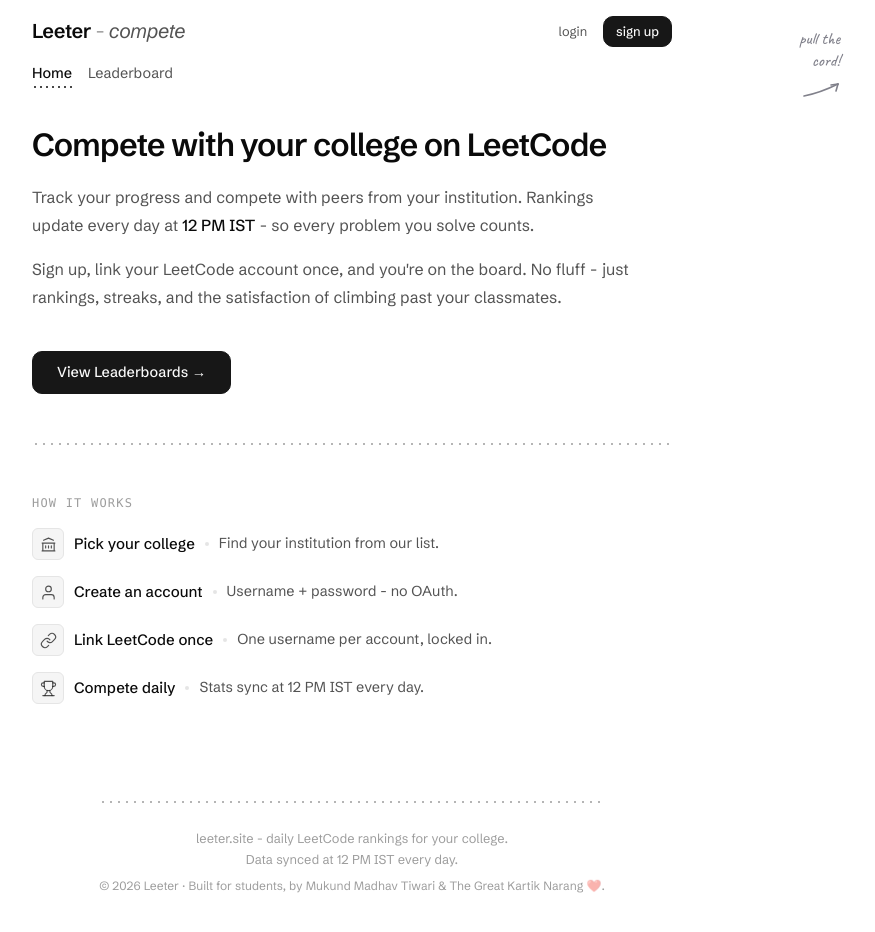
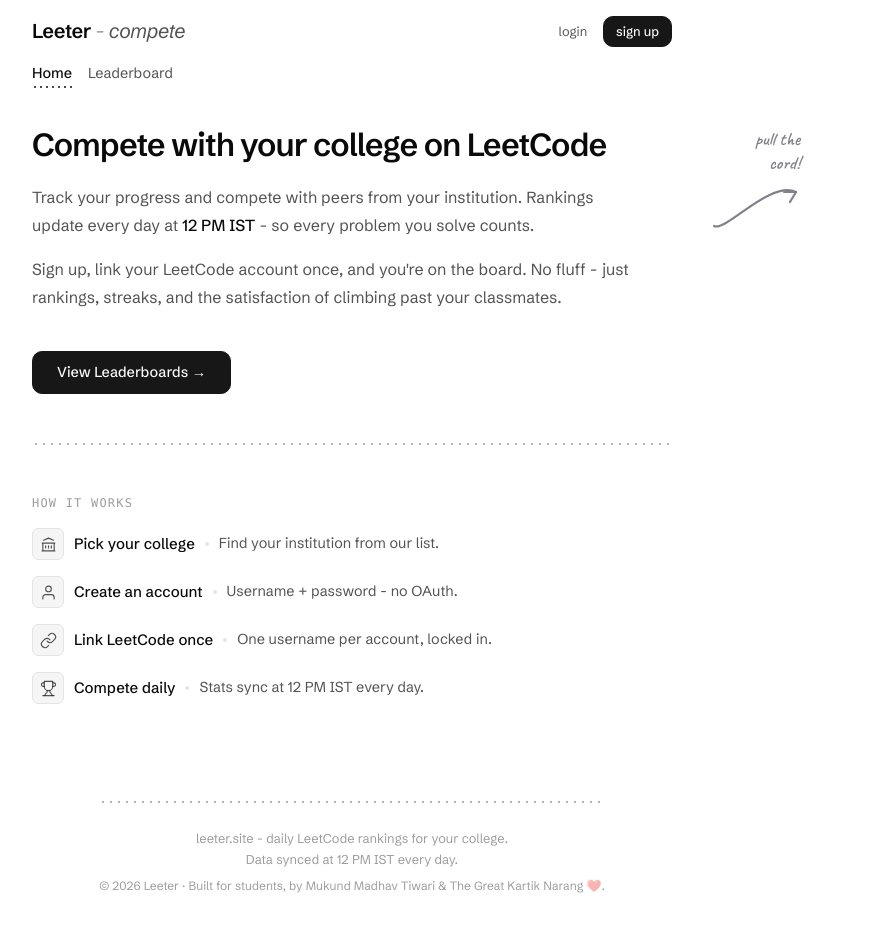
Before and after one commit to kartiknarang166-create/Leeter, a React (Vite) app in the folder web/: page / in a window 1280 px wide. Shown: the top 932 px of the page, without its empty margins (288-1163 px from the left). Built offline with nearby package versions, Linux system fonts and the light colour scheme; no server answers.

Commit message:
Redesign pull cord hint: big sweeping arrow matching reference

```diff
--- a/web/src/components/Navbar.jsx
+++ b/web/src/components/Navbar.jsx
@@ -70,34 +70,35 @@
             />
           </div>
 
-          {/* "pull the cord!" hint — fixed, near the TOP where the wire starts */}
+          {/* "pull the cord!" hint — fixed, aligned to the left of the bob */}
           <div className="desktop-only" style={{
-            position: 'fixed', top: '28px', right: '9.5rem', zIndex: 49,
+            position: 'fixed', top: '128px', right: '12rem', zIndex: 49,
             display: 'flex', flexDirection: 'column', alignItems: 'flex-end',
             pointerEvents: 'none', userSelect: 'none', whiteSpace: 'nowrap',
           }}>
             <span style={{
               fontFamily: "'Caveat', cursive",
-              fontSize: '1.05rem',
-              fontWeight: 500,
+              fontSize: '1.15rem',
+              fontWeight: 600,
               color: theme === 'dark' ? '#736E63' : '#81818B',
               lineHeight: 1.3,
               textAlign: 'right',
             }}>
               pull the<br />cord!
             </span>
-            {/* Arrow: from below-right of text, pointing right toward the wire */}
-            <svg width="44" height="26" viewBox="0 0 44 26" fill="none"
-              style={{ alignSelf: 'flex-end', marginTop: '4px', marginRight: '-4px' }}>
-              <path d="M4 20 C14 18 26 14 38 8"
+            {/* Big sweeping arrow: starts bottom-left, arcs up-right toward the bob */}
+            <svg width="100" height="62" viewBox="0 0 100 62" fill="none"
+              style={{ alignSelf: 'flex-end', marginTop: '-4px', marginRight: '-8px' }}>
+              <path d="M 6 54 C 18 60 62 8 88 20"
                 stroke={theme === 'dark' ? '#736E63' : '#81818B'}
-                strokeWidth="1.6" strokeLinecap="round" fill="none" />
-              <path d="M38 8 L31 9"
+                strokeWidth="2.2" strokeLinecap="round" fill="none" />
+              {/* Arrowhead at tip — pointing in direction of curve arrival */}
+              <path d="M 88 20 L 76 20"
                 stroke={theme === 'dark' ? '#736E63' : '#81818B'}
-                strokeWidth="1.6" strokeLinecap="round" />
-              <path d="M38 8 L36 15"
+                strokeWidth="2.2" strokeLinecap="round" />
+              <path d="M 88 20 L 82 30"
                 stroke={theme === 'dark' ? '#736E63' : '#81818B'}
-                strokeWidth="1.6" strokeLinecap="round" />
+                strokeWidth="2.2" strokeLinecap="round" />
             </svg>
           </div>
 
```
